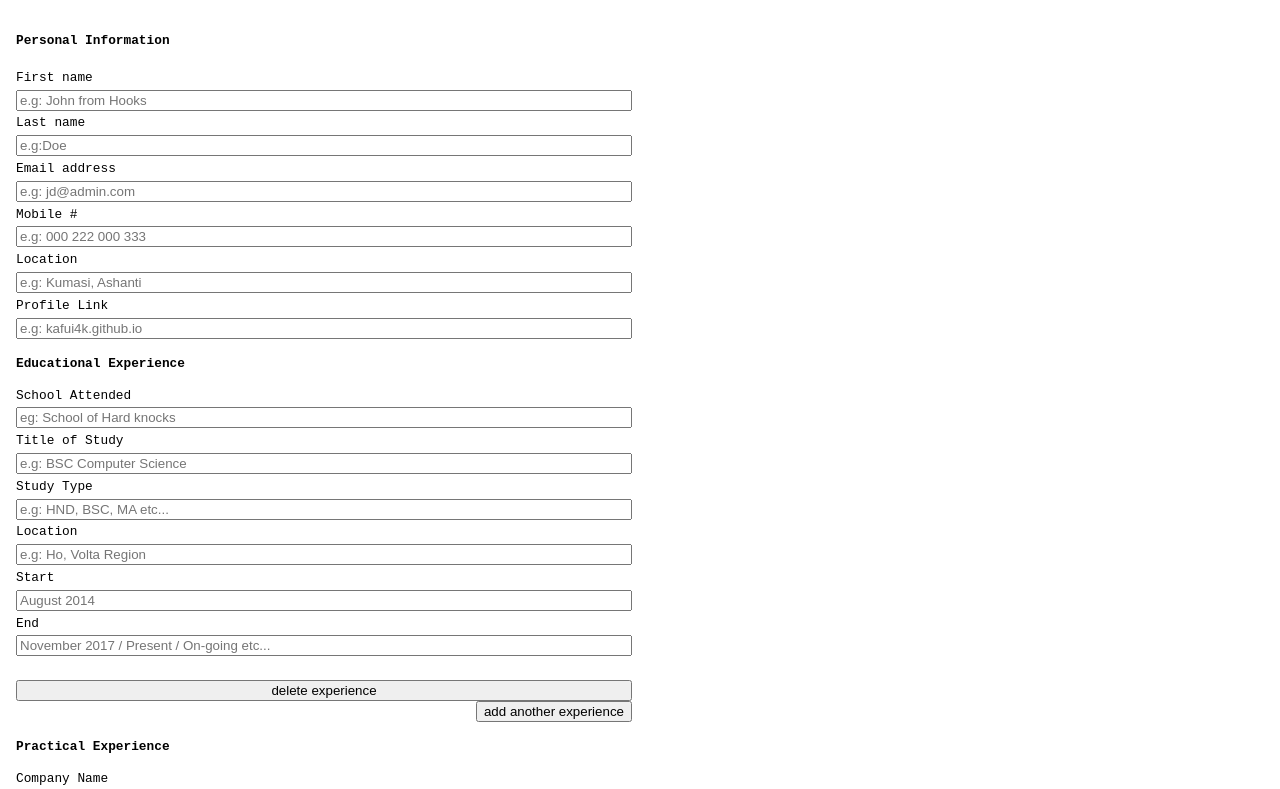
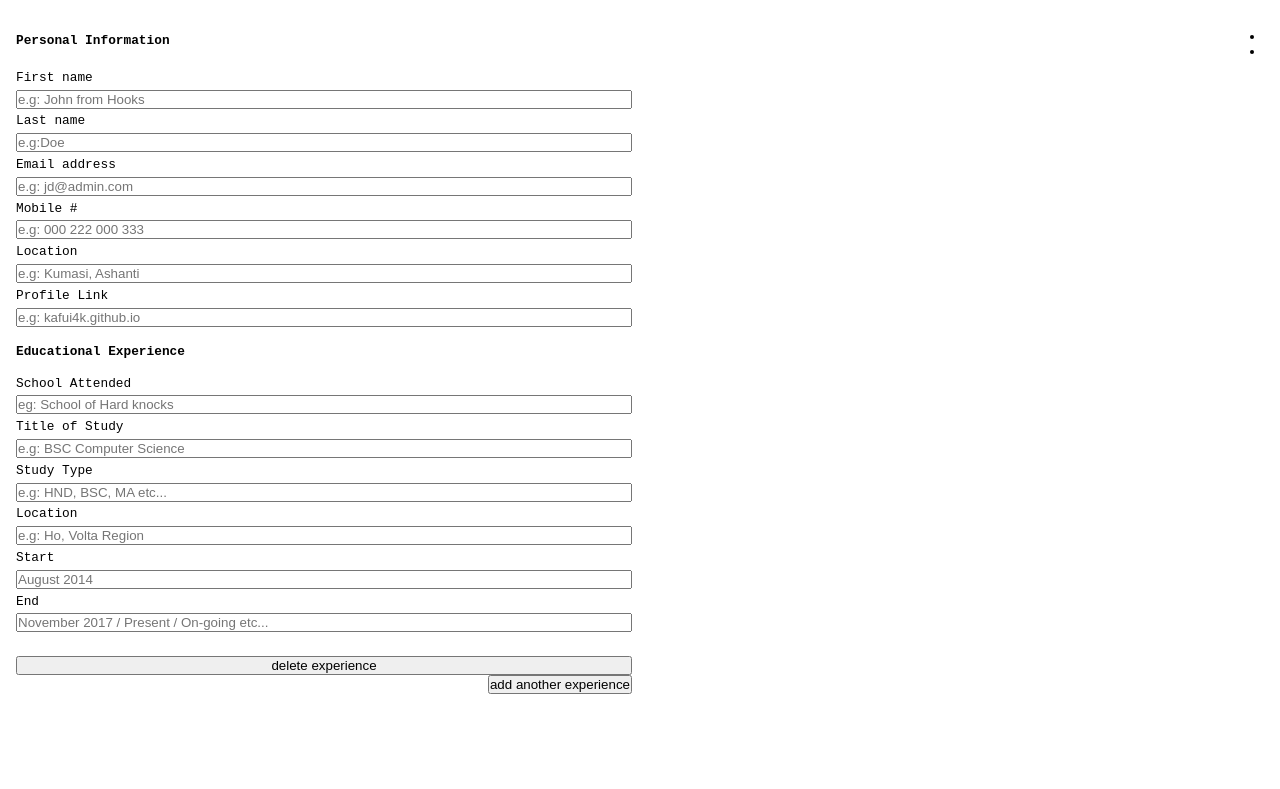
Before and after one commit to kafui4k/cv-project, a React (Create React App) app: page / in a window 1280 px wide. Shown: the top 789 px of the page. Built offline with nearby package versions, Linux system fonts and the light colour scheme.

Commit message:
fixing display of biodata in PreviewForm component from Form component

```diff
--- a/src/App.js
+++ b/src/App.js
@@ -1,22 +1,14 @@
-import React, { useState } from 'react';
-import Form from './components/Form';
-import PreviewForm from './components/PreviewForm';
+import React, { Component } from 'react';
+import Homepage from './components/pages/Homepage';
 
-function App() {
-  const [generateResume, setGenerateResume] = useState(false);
-
-  const handleGenerateResumeClick = (event) => {
-    event.preventDefault();
-
-    setGenerateResume(false);
-  };
-
-  return (
-    <main className="App">
-      <Form handleFormSubmit={handleGenerateResumeClick} />
-      <PreviewForm generateResume={generateResume} />
-    </main>
-  );
+class App extends Component {
+  render() {
+    return (
+      <main className="App">
+        <Homepage />
+      </main>
+    );
+  }
 }
 
 export default App;
--- a/src/components/Form.js
+++ b/src/components/Form.js
@@ -1,22 +1,63 @@
-import React from 'react';
+import React, { Component } from 'react';
 import Personal from './forms/Personal';
 import Educational from './forms/Educational';
-import Practical from './forms/Practical';
+// import Practical from './forms/Practical';
+import PreviewForm from './PreviewForm';
 
-function Form({ handleFormSubmit }) {
+class Form extends Component {
+  constructor(props) {
+    super(props);
+
+    this.state = {
+      isLoading: false,
+      biodata: {
+        firstname: '',
+        lastname: '',
+        email: '',
+        telephone: '',
+        location: '',
+        profileLink: ''
+      }
+    };
+  }
+
+  handleBioDataFormChange = (event) => {
+    this.setState((prevState) => ({
+      biodata: { ...prevState.biodata, [event.target.name]: event.target.value }
+    }));
+  };
+
+  handleFormSubmit = () => {
+    console.log(this.state.biodata);
+  };
+
+  submitFormHandler = (e) => {
+    e.preventDefault();
+  };
+
+  render() {
     return (
+      <div className="main">
         <section className="form_fields_wrapper">
-      <Personal />
+          <form onSubmit={this.submitFormHandler}>
+            <Personal
+              biodata={this.state.biodata}
+              handleBioDataFormChange={this.handleBioDataFormChange}
+            />
             <Educational />
-      <Practical />
-      <button
+            {/* <Practical /> */}
+            {/* <button
               className="form_fields_wrapper___button"
-        onClick={handleFormSubmit}
+              onClick={this.handleFormSubmit}
             >
               Generate resume
-      </button>
+            </button> */}
+          </form>
         </section>
+        <PreviewForm data={this.state.biodata} />
+      </div>
     );
+  }
 }
 
 export default Form;
--- a/src/components/PreviewForm.js
+++ b/src/components/PreviewForm.js
@@ -1,37 +1,31 @@
 import React from 'react';
 
 export default function PreviewForm({
-  generateResume,
   data
   //   educationalExperiences,
   //   workExperiences
 }) {
   return (
-    <div>
-      {generateResume ? (
     <section>
       <div className="profile-header">
         <span>
-              {data.telephone && data.telephone}
+          {data && data.telephone}
           <br />
-              {data.location && data.location}
+          {data && data.location}
         </span>
         <h3>
-              {data.firstname && data.firstname}{' '}
-              {data.lastname && data.lastname}
+          {data && data.firstname} {data && data.lastname}
         </h3>
         <span>
           <ul>
-                <li>{data.email && data.email}</li>
-                <li>{data.profileLink && data.profileLink}</li>
+            {data && <li>{data.email}</li>}
+            {data && <li>{data.profileLink}</li>}
           </ul>
         </span>
       </div>
 
-          <h3 className="profile___education___wrapper">
-            Educational Experience
-          </h3>
       {/* {educationalExperiences &&
+      <h3 className="profile___education___wrapper">Educational Experience</h3>
             educationalExperiences.map((eduExp, i) => (
               <div key={i + 1}>
                 <div className="profile-education">
@@ -51,8 +45,8 @@ export default function PreviewForm({
               </div>
             ))} */}
 
+      {/* {workExperiences &&
       <h3 className="profile___work___wrapper">Practical Experience</h3>
-          {/* {workExperiences &&
             workExperiences.map((workExp, i) => (
               <div key={i + 1}>
                 <div className="profile-work">
@@ -73,7 +67,5 @@ export default function PreviewForm({
               </div>
             ))} */}
     </section>
-      ) : null}
-    </div>
   );
 }
--- a/src/components/forms/Personal.js
+++ b/src/components/forms/Personal.js
@@ -1,23 +1,7 @@
-import React, { useState } from 'react';
+import React from 'react';
 import Input from '../Input';
 
-function Personal() {
-  const [bioData, setBioData] = useState({
-    firstname: '',
-    lastname: '',
-    email: '',
-    telephone: '',
-    location: '',
-    profileLink: ''
-  });
-
-  const handleBioDataFormChange = (event) => {
-    setBioData((prevState) => ({
-      ...prevState,
-      [event.target.name]: event.target.value
-    }));
-  };
-
+function Personal({ biodata, handleBioDataFormChange }) {
   return (
     <div className="personal_info_wrapper">
       <h4 className="personal_info_wrapper___title">Personal Information</h4>
@@ -29,7 +13,7 @@ function Personal() {
         type="text"
         name="firstname"
         placeholder="e.g: John from Hooks"
-        value={bioData.firstname}
+        value={biodata.firstname}
         onChange={handleBioDataFormChange}
       />
 
@@ -41,7 +25,7 @@ function Personal() {
         type="text"
         name="lastname"
         placeholder="e.g:Doe"
-        value={bioData.lastname}
+        value={biodata.lastname}
         onChange={handleBioDataFormChange}
       />
 
@@ -53,7 +37,7 @@ function Personal() {
         type="email"
         name="email"
         placeholder="e.g: jd@admin.com"
-        value={bioData.email}
+        value={biodata.email}
         onChange={handleBioDataFormChange}
       />
 
@@ -65,7 +49,7 @@ function Personal() {
         type="tel"
         name="telephone"
         placeholder="e.g: 000 222 000 333"
-        value={bioData.telephone}
+        value={biodata.telephone}
         onChange={handleBioDataFormChange}
       />
 
@@ -77,7 +61,7 @@ function Personal() {
         type="text"
         name="location"
         placeholder="e.g: Kumasi, Ashanti"
-        value={bioData.location}
+        value={biodata.location}
         onChange={handleBioDataFormChange}
       />
 
@@ -89,7 +73,7 @@ function Personal() {
         type="text"
         name="profileLink"
         placeholder="e.g: kafui4k.github.io"
-        value={bioData.profileLink}
+        value={biodata.profileLink}
         onChange={handleBioDataFormChange}
       />
     </div>
--- a/src/components/pages/Homepage.jsx
+++ b/src/components/pages/Homepage.jsx
@@ -1,8 +1,9 @@
 import React from 'react';
+import Form from '../Form';
 
 const Homepage = () => (
   <div className="container">
-    <h1>Create your CV/Resume on the fly...</h1>
+    <Form />
   </div>
 );
 
--- a/src/styles/style.scss
+++ b/src/styles/style.scss
@@ -2,7 +2,7 @@
 *::after {
     box-sizing: border-box;
     // margin: 0;
-    // padding: 0;
+    padding: 0;
 }
 
 // $body-color: linear-gradient(rgba(12, 122, 100), rgba(48, 32, 72));
@@ -15,7 +15,7 @@ body {
     font-size: 0.8rem;
 }
 
-main {
+.main {
     display: $displayGrid;
     grid-template-columns: 1fr 1fr;
     padding: 8px;
```
Lines whose indentation alone changed are shown as unchanged.
